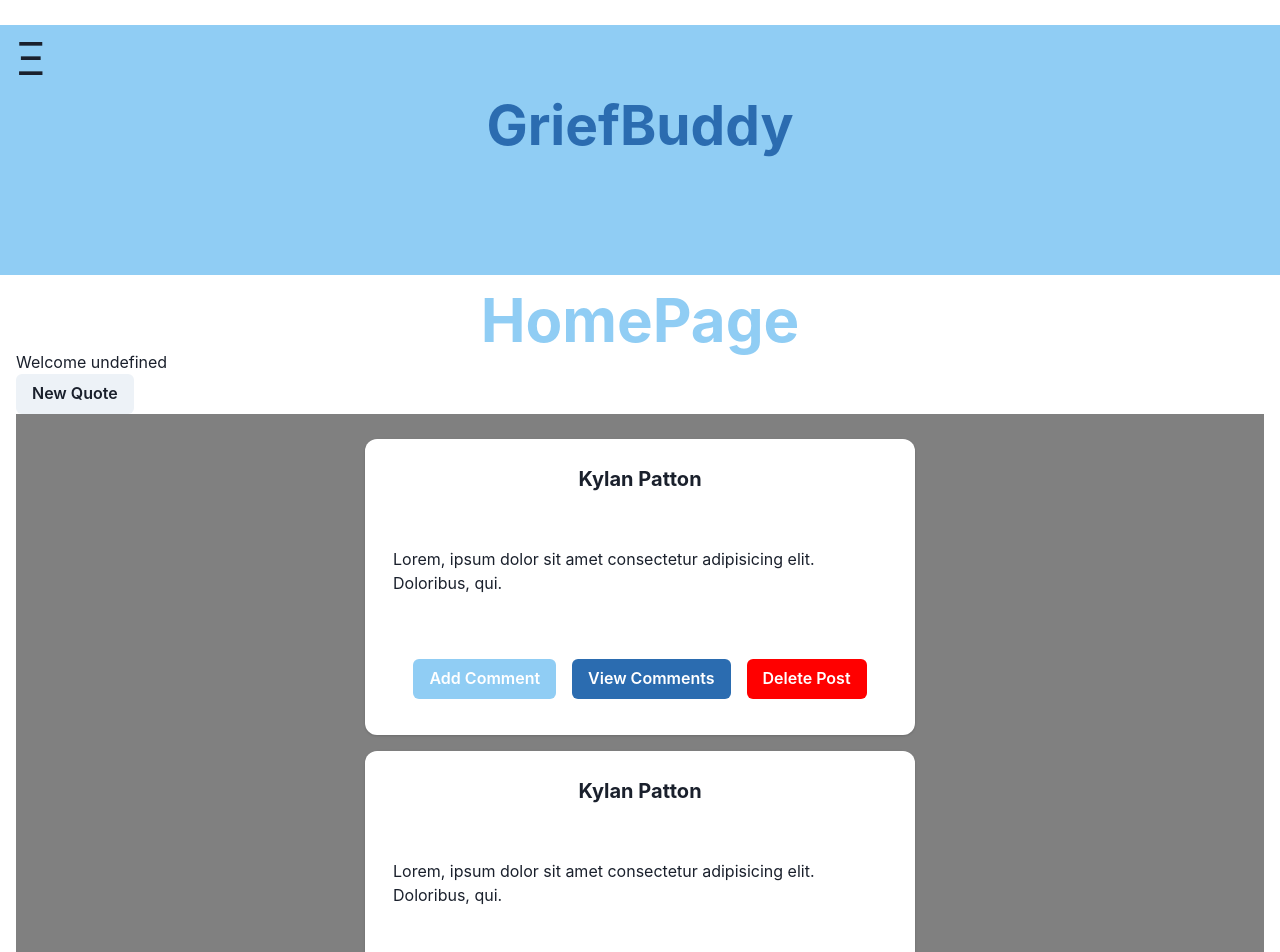
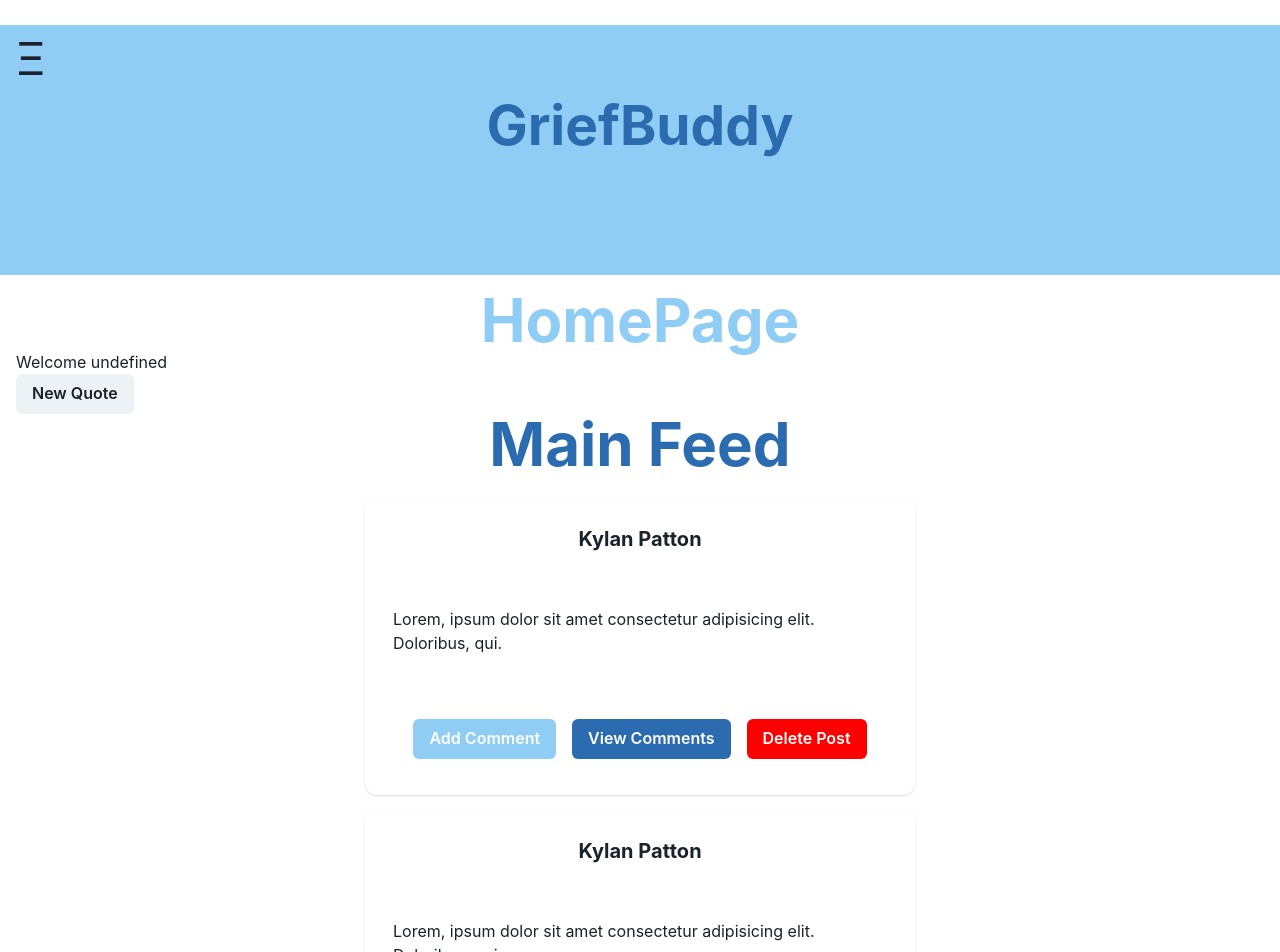
Before and after one commit to The-KPCP-Hotel/griefbuddy, a React app: page /home in a window 1280 px wide. Shown: the top 952 px of the page. Built offline with nearby package versions, Linux system fonts and the light colour scheme; no server answers; the HTML template or start-up script is replaced by a standard one.

Commit message:
refactor home/mainFeed

```diff
--- a/src/components/HomePage.tsx
+++ b/src/components/HomePage.tsx
@@ -39,7 +39,7 @@ function HomePage() {
 
       <h2>{`Welcome ${user?.name.split(' ')[0]}`}</h2>
       <Quote />
-      <Box h="600px" bg="grey" overflow="scroll">
+      <Box h="600px"  overflow="scroll">
         <MainFeed></MainFeed>
       </Box>
       </Container>
--- a/src/components/MainFeed.tsx
+++ b/src/components/MainFeed.tsx
@@ -2,13 +2,16 @@ import React = require("react");
 import { useState, useEffect } from "react";
 import axios from "axios";
 import MainFeedPost from "./MainFeedPost";
-import { ChakraProvider, Center } from "@chakra-ui/react";
+import { ChakraProvider, Center, Heading } from "@chakra-ui/react";
 function MainFeed() {
 
 
     return (
         <ChakraProvider>
             <div>
+            <Center>
+                <Heading size="3xl" color="blue.600">Main Feed</Heading>
+            </Center>
             <Center>
                 <MainFeedPost></MainFeedPost>
             </Center>
```
